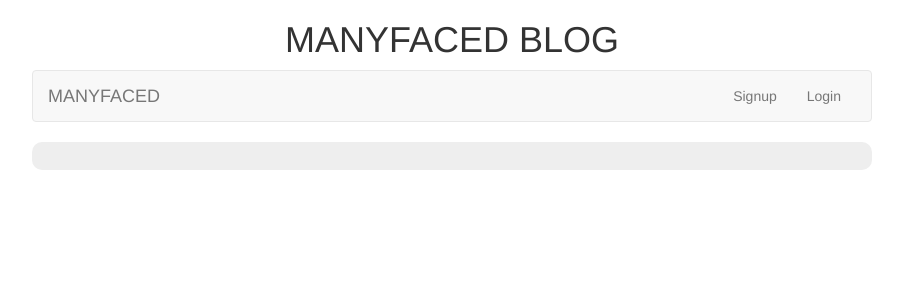
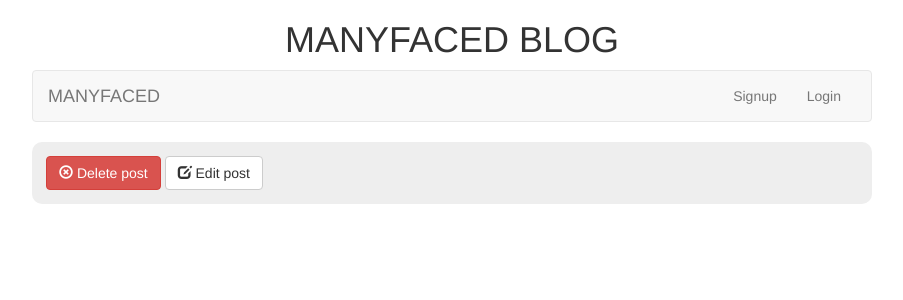
Before and after one commit to JIghtuse/manyfaced-blog, a Python web app: template templates/post_permalink.html in a window 1280 px wide. Shown: the top 300 px of the page, without its empty margins (188-1091 px from the left). Run offline with Jinja, Linux system fonts and the light colour scheme; the template is opened without the code that fills it: most values are stand-ins (such as "Sample title", 1, 10 or a date in 2020).

Commit message:
templates/post_permalink: Add footer with edit/delete buttons

```diff
--- a/templates/post_permalink.html
+++ b/templates/post_permalink.html
@@ -3,5 +3,18 @@
 {% block content %}
 <article class="post">
     {{ post.render(True) | safe }}
+    <div class="post-footer">
+        <form method="post" id="post-delete-form">
+            <input type="hidden" name="post_id" value="{{post.key.id()}}">
+            <button type="submit" class="btn btn-danger">
+                <span class="glyphicon glyphicon-remove-circle"></span>
+                Delete post
+            </button>
+            <button type="submit" class="btn btn-default">
+                <span class="glyphicon glyphicon-edit"></span>
+                Edit post
+            </button>
+        </form>
+    </div>
 </article>
 {% endblock %}
```
